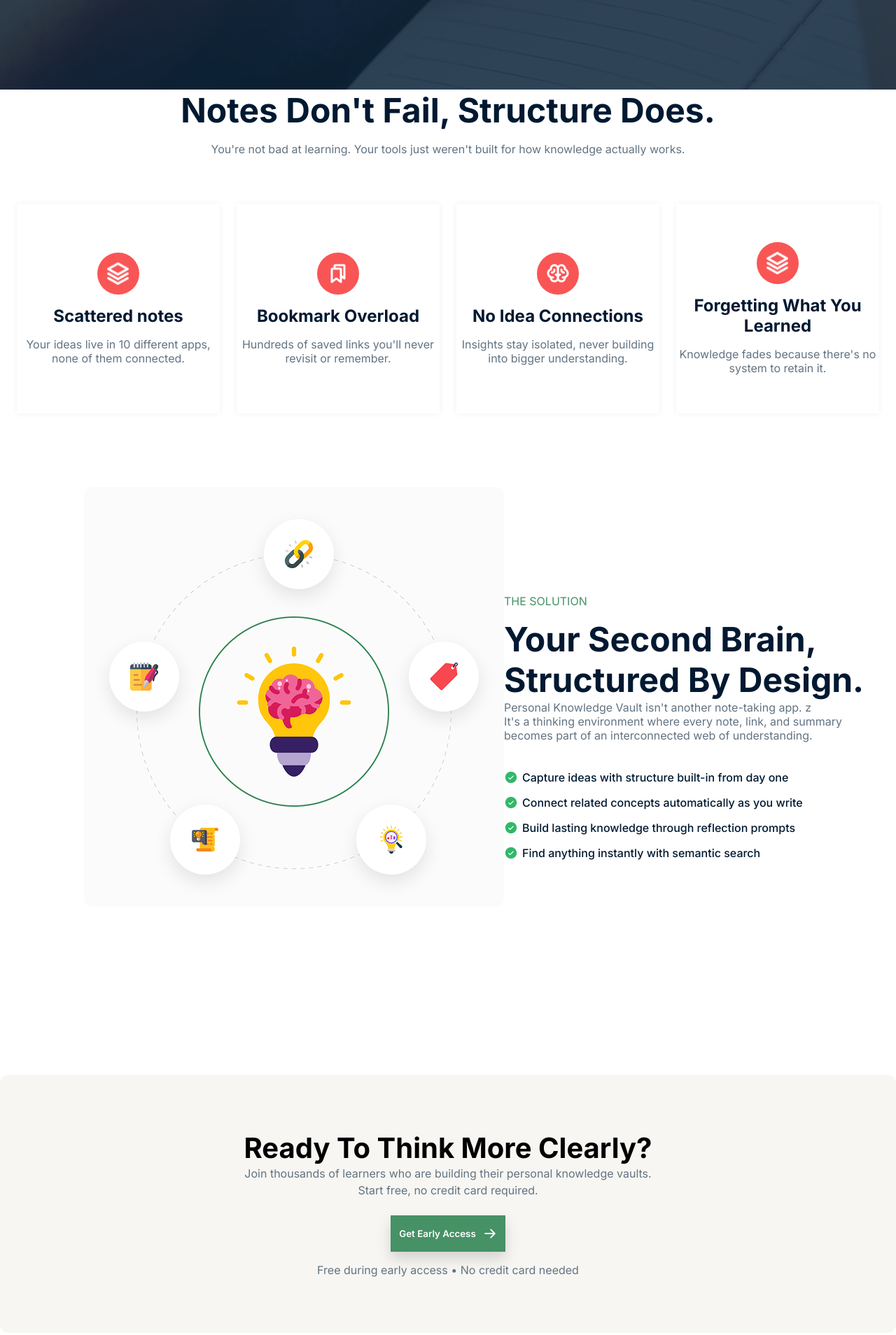
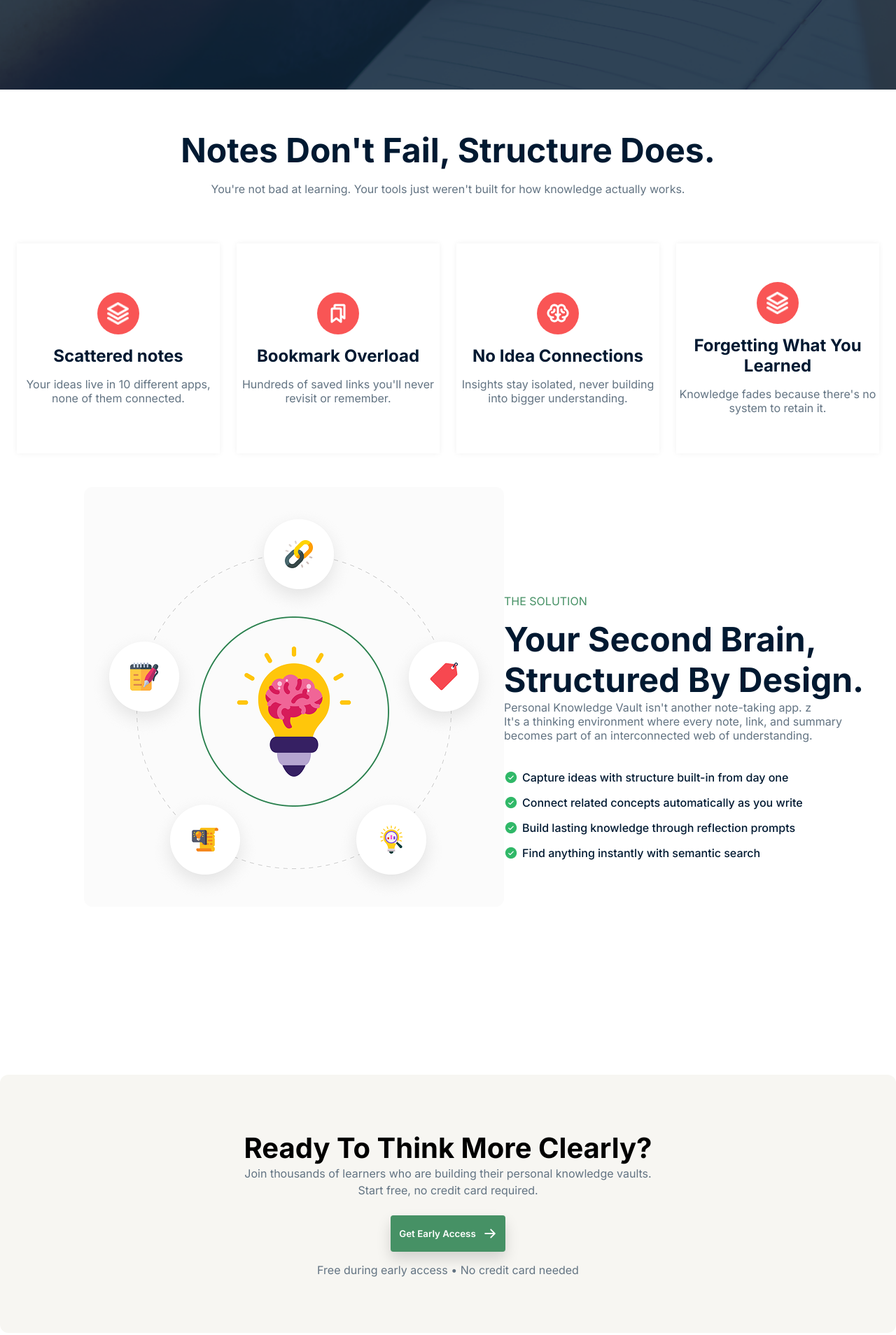
Before and after one commit to sadikur-sadik/b13-m1-a1, a plain HTML site: page index.html in a window 1280 px wide. Shown: the part 792-2700 px from the top of the page at 70% size. Drawn offline with Linux system fonts and the light colour scheme.

Commit message:
Final commit after review

```diff
--- a/index.html
+++ b/index.html
@@ -53,11 +53,11 @@
 
                   <div class="btn-container">
 
-                    <button class="bc-btn1">Start Building Your Vault
+                    <button class="bc-btn1 btn">Start Building Your Vault
                       <img src="./assets/ArrowRight.png" alt="Start Building Your Vault">
                     </button>
 
-                    <button class="bc-btn2"><img src="./assets/Play.png" alt=""> See How It Works</button>
+                    <button class="bc-btn2 btn"><img src="./assets/Play.png" alt=""> See How It Works</button>
                   </div>
               </div>
 
@@ -139,7 +139,7 @@
 
 
               <div class="mc-btn">
-                <button>Get Early Access <img src="./assets/ArrowRight.png" alt=""></button>
+                <button class="btn">Get Early Access <img src="./assets/ArrowRight.png" alt=""></button>
                 <p> Free during early access • No credit card needed </p>
               </div>
 
--- a/style.css
+++ b/style.css
@@ -6,12 +6,15 @@
   font-family: "Inter", sans-serif;
 }
 
-/* .btn{
+.btn{
+  border-radius: 4px;
+}
+.btn:hover{
 
 
+  box-shadow: 0px 5px 10px rgb(141, 141, 141);
 
-
-} */
+}
 
 
               /* Header and Navigation Bar */
@@ -53,7 +56,6 @@ header nav div li{
 .btn1{
   width: 164px;
   background-color: rgba(70, 145, 101, 1);
-  border-radius: 4px;
   border: none;
   height: 44px;
   padding: 12px 16px;
@@ -103,8 +105,6 @@ main .banner .banner-item-container{
 
 
   color:rgba(70, 145, 101, 1);
-  /* width: 183px;
-  height: 19px; */
   text-align: left;
   font-weight: 500;
 
@@ -168,7 +168,7 @@ main .banner .banner-item-container{
     background-color:rgba(48, 184, 104, 1) ;
     color: white;
     border:none;
-    border-radius: 4px;
+
     display: flex;
     justify-content: center;
     align-items: center;
@@ -181,7 +181,7 @@ main .banner .banner-item-container{
     background-color: rgba(0,0,0,0);
     color: white;
     border:none;
-    border-radius: 4px;
+
     display: flex;
     font-weight: 600px;
     justify-content: center;
@@ -205,10 +205,10 @@ main .banner .banner-item-container{
   }
  .card-container .card-head{
 
-
+  text-align: center;
   display: flex;
   flex-direction: column;
-  justify-content:end;
+  justify-content: flex-end;
   align-items: center;
   gap:16px;
   margin-bottom: 44px;
@@ -217,8 +217,13 @@ main .banner .banner-item-container{
 
   .card-container .card-head h1{
     text-align: center;
+    display: flex;
+    flex-direction: column;
+    justify-content: flex-end;
+    height: 116px;
     font-weight: 700px;
     font-size: 48px;
+
     color:rgba(0, 25, 49, 1);
 
   }
@@ -374,7 +379,6 @@ main .banner .banner-item-container{
         margin: 0px auto;
         border-radius: 12px;
         background-color: rgba(247, 246, 242, 1);
-        /* padding: 80px 40px; */
         display: flex;
         flex-direction: column;
         justify-content: flex-start;
@@ -472,8 +476,7 @@ main .banner .banner-item-container{
 
       }
       footer .description .foot-content img{
-
-        margin-right: 16px;
+         margin-right: 16px;
 
 
       }
```
